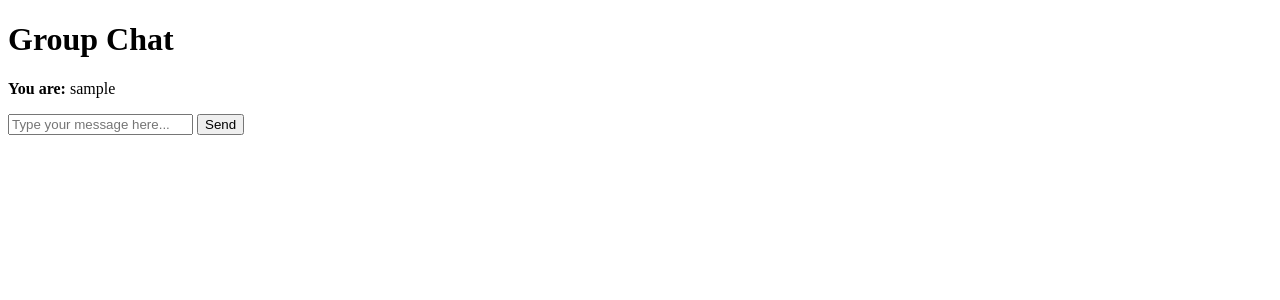
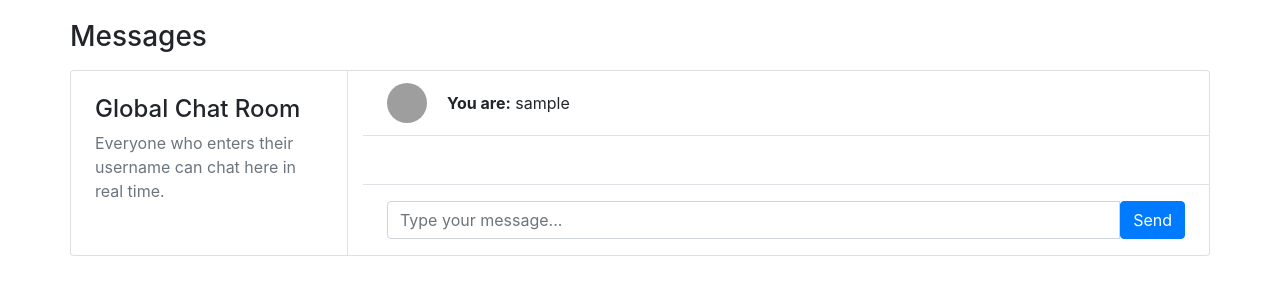
Before and after one commit to heckintosh/quantum-gcc, a Flask app: page /chat in a window 1280 px wide. Shown: the top 300 px of the page. Run offline with Flask 3, Linux system fonts and the light colour scheme; the visitor is signed in with stand-in values (Sample User, id 1); some libraries are stand-ins or nearby versions; grey boxes are pictures that could not be loaded.

Commit message:
not complete commit

```diff
--- a/app.py
+++ b/app.py
@@ -1,14 +1,17 @@
 from flask import Flask, render_template, request, redirect, url_for, session
 from flask_socketio import SocketIO, send
+import time
 
 app = Flask(__name__)
-# For production, replace 'secretkey' with a secure, random value
+# Replace with a more secure secret key for production
 app.config['SECRET_KEY'] = 'secretkey'
 socketio = SocketIO(app)
 
 @app.route('/', methods=['GET', 'POST'])
 def index():
-    """Landing page where users enter a username."""
+    """
+    Landing page where users enter a username.
+    """
     if request.method == 'POST':
         username = request.form.get('username')
         if username:
@@ -18,7 +21,10 @@ def index():
 
 @app.route('/chat')
 def chat():
-    """Chat page - requires a username from the session."""
+    """
+    Chat page - requires a username from the session.
+    If no username is found, redirect to index.
+    """
     if 'username' not in session:
         return redirect(url_for('index'))
     return render_template('chat.html', username=session['username'])
@@ -28,19 +34,22 @@ def handle_chat_message(data):
     """
     Expects data in the form:
     {
-      'username': 'UserName',
-      'message': 'Hello World!'
+      'username': '...',
+      'message': '...'
     }
-    This is then broadcast to all connected clients.
+    Broadcasts this to all clients.
     """
     username = data.get('username')
     message = data.get('message')
-    print(f"{username} says: {message}")
+    timestamp = time.strftime('%I:%M %p')  # e.g. "09:15 PM"
 
-    # Broadcast the message to all clients (including the sender)
-    # 'send' by default uses the 'message' event, but let's keep it explicit.
+    # We can add a timestamp on the server side, so all clients see the same time.
+    data['timestamp'] = timestamp
+    print(f"{username} ({timestamp}): {message}")
+
+    # Broadcast the message to all connected clients
     send(data, broadcast=True)
 
 if __name__ == '__main__':
-    # You can also choose a port, e.g. port=8000
+    # Run the SocketIO server
     socketio.run(app, host='0.0.0.0', port=12345, debug=True)
--- /dev/null
+++ b/static/chat.css
@@ -0,0 +1,49 @@
+body{margin-top:20px;}
+
+.chat-online {
+    color: #34ce57
+}
+
+.chat-offline {
+    color: #e4606d
+}
+
+.chat-messages {
+    display: flex;
+    flex-direction: column;
+    max-height: 800px;
+    overflow-y: scroll
+}
+
+.chat-message-left,
+.chat-message-right {
+    display: flex;
+    flex-shrink: 0
+}
+
+.chat-message-left {
+    margin-right: auto
+}
+
+.chat-message-right {
+    flex-direction: row-reverse;
+    margin-left: auto
+}
+
+.py-3 {
+    padding-top: 1rem!important;
+    padding-bottom: 1rem!important;
+}
+
+.px-4 {
+    padding-right: 1.5rem!important;
+    padding-left: 1.5rem!important;
+}
+
+.flex-grow-0 {
+    flex-grow: 0!important;
+}
+
+.border-top {
+    border-top: 1px solid #dee2e6!important;
+}
--- a/templates/chat.html
+++ b/templates/chat.html
@@ -3,37 +3,90 @@
 <head>
   <meta charset="UTF-8" />
   <title>Group Chat</title>
+  <!-- Bootstrap CSS -->
+  <link rel="stylesheet" href="https://maxcdn.bootstrapcdn.com/bootstrap/4.5.2/css/bootstrap.min.css">
+  <!-- Chat CSS -->
+  <link rel="stylesheet" href="{{ url_for('static', filename='chat.css') }}">
 </head>
 <body>
-  <h1>Group Chat</h1>
+<main class="content">
+  <div class="container p-0">
+    <h1 class="h3 mb-3">Messages</h1>
 
-  <div>
+    <div class="card">
+      <div class="row g-0">
+        <!-- Sidebar (optional) -->
+        <div class="col-12 col-lg-5 col-xl-3 border-right">
+          <div class="p-4">
+            <h4>Global Chat Room</h4>
+            <p class="text-muted mb-0">
+              Everyone who enters their username can chat here in real time.
+            </p>
+          </div>
+          <hr class="d-block d-lg-none mt-1 mb-0">
+        </div>
+        <!-- Main Chat Area -->
+        <div class="col-12 col-lg-7 col-xl-9">
+          <div class="py-2 px-4 border-bottom d-none d-lg-block">
+            <div class="d-flex align-items-center py-1">
+              <div class="position-relative">
+                <!-- Optional: Show the user's avatar or initial -->
+                <img
+                  src="https://bootdey.com/img/Content/avatar/avatar1.png"
+                  class="rounded-circle mr-1"
+                  alt="Avatar"
+                  width="40"
+                  height="40"
+                >
+              </div>
+              <div class="flex-grow-1 pl-3">
                 <strong>You are:</strong> {{ username }}
               </div>
+            </div>
+          </div>
 
-  <!-- Chat display area -->
-  <ul id="messages"></ul>
+          <!-- Chat Messages Container -->
+          <div class="position-relative">
+            <div class="chat-messages p-4" id="chatMessages">
+              <!-- Dynamic messages will appear here -->
+            </div>
+          </div>
 
-  <!-- Input for new messages -->
-  <input id="myMessage" autocomplete="off" placeholder="Type your message here..." />
-  <button id="sendMessage">Send</button>
+          <!-- Message Input -->
+          <div class="flex-grow-0 py-3 px-4 border-top">
+            <div class="input-group">
+              <input
+                type="text"
+                class="form-control"
+                id="messageInput"
+                placeholder="Type your message..."
+              >
+              <button class="btn btn-primary" id="sendButton">Send</button>
+            </div>
+          </div>
 
-  <!-- Socket.IO JavaScript library from CDN -->
+        </div>
+      </div>
+    </div>
+  </div>
+</main>
+
+<!-- Socket.IO JavaScript (CDN) -->
 <script src="https://cdn.socket.io/4.0.0/socket.io.min.js"></script>
 
 <script>
-    // Connect to the default namespace
+  // Connect to the server
   const socket = io();
 
-    // The username is injected by Flask
+  // The username is provided by Flask
   const username = "{{ username }}";
 
   // DOM elements
-    const messagesList = document.getElementById('messages');
-    const messageInput = document.getElementById('myMessage');
-    const sendButton = document.getElementById('sendMessage');
+  const chatMessages = document.getElementById('chatMessages');
+  const messageInput = document.getElementById('messageInput');
+  const sendButton   = document.getElementById('sendButton');
 
-    // Send a chat message to the server
+  // Send message to server
   sendButton.onclick = function() {
     const msg = messageInput.value.trim();
     if (msg) {
@@ -45,24 +98,44 @@
     }
   };
 
+  // Press "Enter" to send message
+  messageInput.addEventListener('keyup', function(event) {
+    if (event.key === 'Enter') {
+      sendButton.click();
+    }
+  });
+
   // Listen for incoming messages (broadcast from server)
   socket.on('message', function(data) {
-      // data is expected to be { username: '...', message: '...' }
-      const li = document.createElement('li');
+    // data should look like: { username: "...", message: "...", timestamp: "..." }
+    const item = document.createElement('div');
+    const isMe = (data.username === username);
 
-      // Differentiate your own messages from others'
-      if (data.username === username) {
-        // Style the sender message
-        li.style.color = 'blue';
-        li.textContent = `You: ${data.message}`;
-      } else {
-        li.style.color = 'green';
-        li.textContent = `${data.username}: ${data.message}`;
-      }
+    // Decide left or right alignment
+    item.classList.add(isMe ? 'chat-message-right' : 'chat-message-left', 'pb-4');
 
-      messagesList.appendChild(li);
-      // Optionally scroll to the bottom
-      window.scrollTo(0, document.body.scrollHeight);
+    // Build the HTML content
+    // We mimic the structure from the template:
+    item.innerHTML = `
+      <div>
+        <img
+          src="https://bootdey.com/img/Content/avatar/${isMe ? 'avatar1.png' : 'avatar3.png'}"
+          class="rounded-circle mr-1"
+          alt="Avatar"
+          width="40"
+          height="40"
+        >
+        <div class="text-muted small text-nowrap mt-2">${data.timestamp || ''}</div>
+      </div>
+      <div class="flex-shrink-1 bg-light rounded py-2 px-3 ${isMe ? 'mr-3' : 'ml-3'}">
+        <div class="font-weight-bold mb-1">${isMe ? 'You' : data.username}</div>
+        ${data.message}
+      </div>
+    `;
+
+    chatMessages.appendChild(item);
+    // Auto-scroll to bottom
+    chatMessages.scrollTop = chatMessages.scrollHeight;
   });
 </script>
 </body>
```
Also changed, not shown: templates/index.html (+37 -8 lines). Lines whose indentation alone changed are shown as unchanged.
